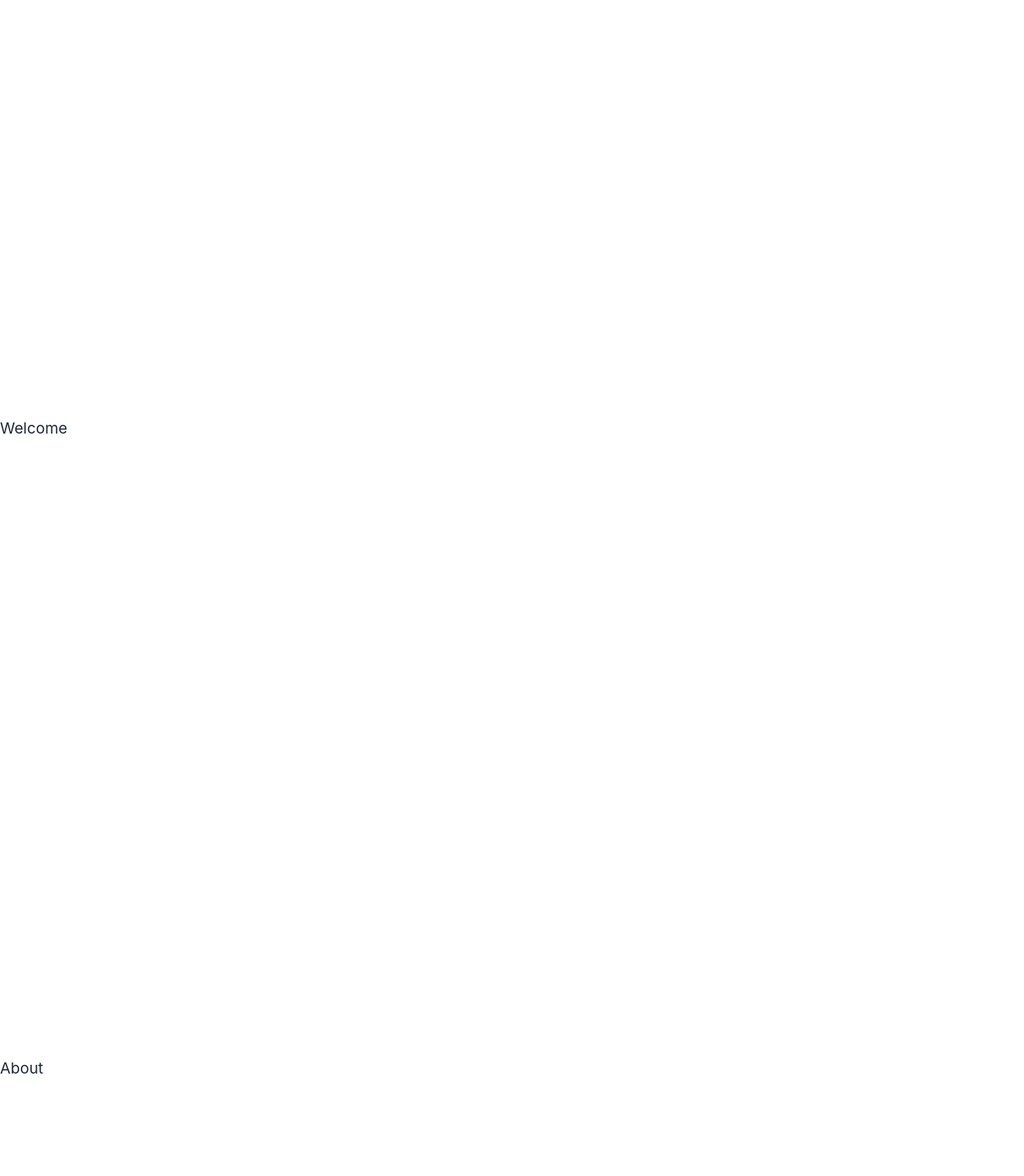
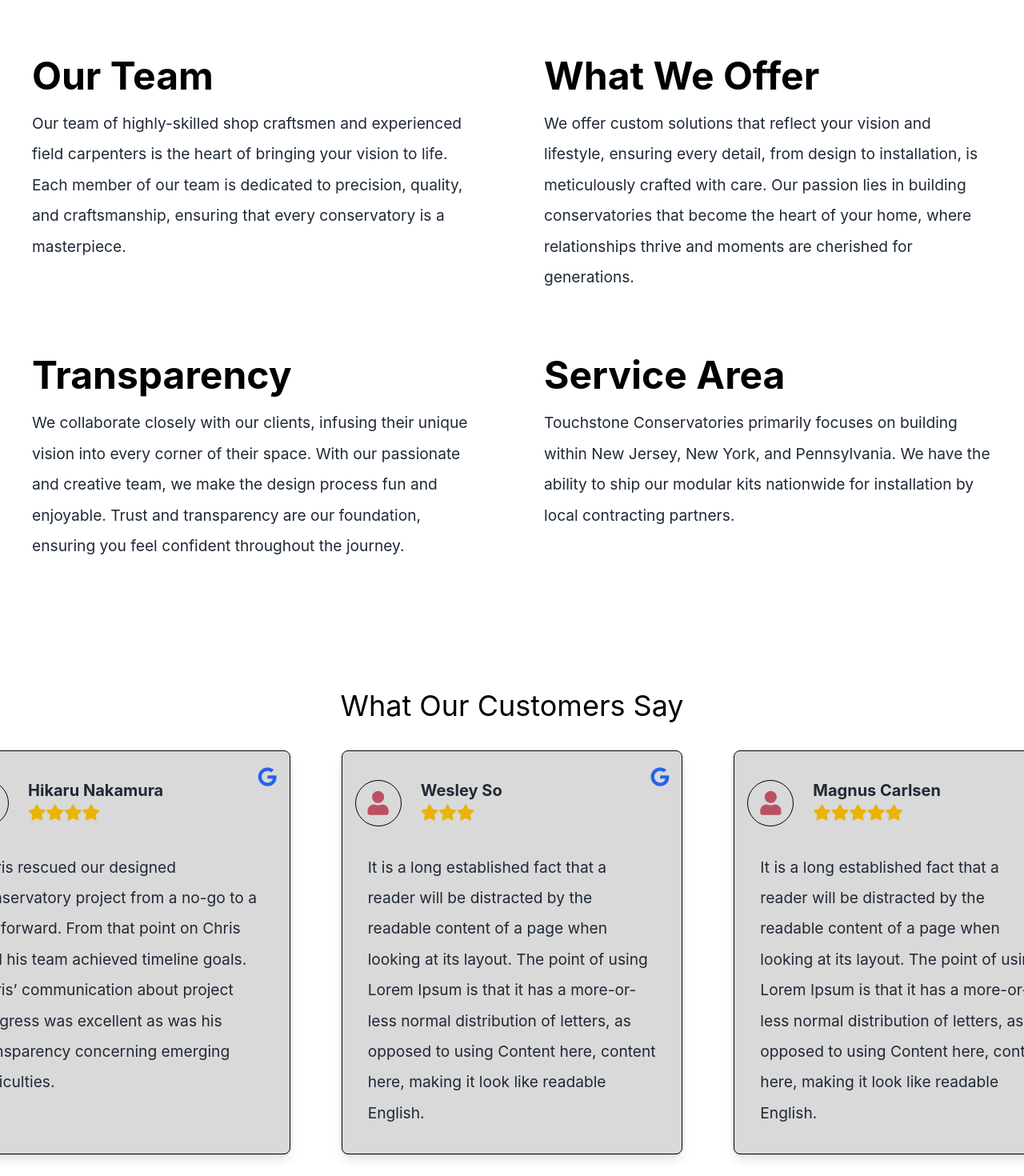
Before and after one commit to karlovkso/touchstone-conservatories, a React (Vite) app in the folder touchstone-conservatories/: page / in a window 1280 px wide. Shown: the part 340-1810 px from the top of the page at 80% size. Built offline with nearby package versions, Linux system fonts and the light colour scheme.

Commit message:
About and Feedback page

```diff
--- a/touchstone-conservatories/index.html
+++ b/touchstone-conservatories/index.html
@@ -1,8 +1,12 @@
-<!doctype html>
+<!DOCTYPE html>
 <html lang="en">
   <head>
     <meta charset="UTF-8" />
     <link rel="icon" type="image/png" href="/touchstone-logo.png" />
+    <link
+      rel="stylesheet"
+      href="https://cdnjs.cloudflare.com/ajax/libs/font-awesome/5.15.4/css/all.min.css"
+    />
     <meta name="viewport" content="width=device-width, initial-scale=1.0" />
     <title>Touchstone Conservatories</title>
   </head>
--- a/touchstone-conservatories/src/App.css
+++ b/touchstone-conservatories/src/App.css
@@ -1,20 +1,4 @@
 /* Styles for large screens (desktops and laptops) */
-.App {
-  height: 100vh;
-}
-.Feedback{
-  height: 100vh;
-}
-.Main{
-  height: 100vh;
-  border-bottom: 50px;
-}
-.About{
-  height: 100vh;
-}
-.Welcome{
-  height: 100vh;
-}
 
 
 
--- a/touchstone-conservatories/src/App.jsx
+++ b/touchstone-conservatories/src/App.jsx
@@ -10,7 +10,7 @@ import Footer from './components/footer';
 function App() {
 
   return (
-    <div>
+    <div className='bg-white'>
       <Header/>
       <Main/>
       <Welcome/>
--- a/touchstone-conservatories/src/Pages/About.jsx
+++ b/touchstone-conservatories/src/Pages/About.jsx
@@ -1,9 +1,45 @@
-import React from 'react'
+import React from 'react';
 
 export default function About() {
   return (
-    <div className='About' id='About'>
-      About
-    </div>
-  )
+    <section id="About" className="py-20 bg-white">
+      <div className="About grid grid-cols-1 lg:grid-cols-2 gap-20 lg:items-start px-4 sm:px-8 lg:px-10">
+        {/* Our Team Section */}
+        <div className="flex-col grid items-center">
+          <div className="font-bold text-3xl sm:text-4xl lg:text-5xl text-black mb-4 text-center lg:text-left">
+            Our Team
+          </div>
+          <div className="text-md leading-loose text-center lg:text-left">
+          Our team of highly-skilled shop craftsmen and experienced field carpenters is the heart of bringing your vision to life. Each member of our team is dedicated to precision, quality, and craftsmanship, ensuring that every conservatory is a masterpiece.          </div>
+        </div>
+
+        {/* What We Offer Section */}
+        <div className="flex-col grid items-center">
+          <div className="font-bold text-3xl sm:text-4xl lg:text-5xl text-black mb-4 text-center lg:text-left">
+            What We Offer
+          </div>
+          <div className="text-md  leading-loose text-center lg:text-left">
+          We offer custom solutions that reflect your vision and lifestyle, ensuring every detail, from design to installation, is meticulously crafted with care. Our passion lies in building conservatories that become the heart of your home, where relationships thrive and moments are cherished for generations.          </div>
+        </div>
+
+        {/* Transparency Section */}
+        <div className="flex-col grid items-center">
+          <div className="font-bold text-3xl sm:text-4xl lg:text-5xl text-black mb-4 text-center lg:text-left">
+            Transparency
+          </div>
+          <div className="text-md  leading-loose text-center lg:text-left">
+          We collaborate closely with our clients, infusing their unique vision into every corner of their space. With our passionate and creative team, we make the design process fun and enjoyable. Trust and transparency are our foundation, ensuring you feel confident throughout the journey.          </div>
+        </div>
+
+        {/* Service Area Section */}
+        <div className="flex-col grid items-center">
+          <div className="font-bold text-3xl sm:text-4xl lg:text-5xl text-black mb-4 text-center lg:text-left">
+            Service Area
+          </div>
+          <div className="text-md  leading-loose text-center lg:text-left">
+          Touchstone Conservatories primarily focuses on building within New Jersey, New York, and Pennsylvania. We have the ability to ship our modular kits nationwide for installation by local contracting partners.          </div>
+        </div>
+      </div>
+    </section>
+  );
 }
--- a/touchstone-conservatories/src/Pages/Feedback.jsx
+++ b/touchstone-conservatories/src/Pages/Feedback.jsx
@@ -1,7 +1,81 @@
-import React from 'react'
+import React, { useState, useEffect } from 'react';
 
 export default function Feedback() {
+  const [currentIndex, setCurrentIndex] = useState(0);
+  const carouselItems = [
+    {
+      name: 'Susan Bottomley',
+      rating: 5,
+      content: 'Chris rescued our designed conservatory project from a no-go to a go-forward. From that point on Chris and his team achieved timeline goals. Chris’ communication about project progress was excellent as was his transparency concerning emerging difficulties.',
+    },
+    {
+      name: 'Hikaru Nakamura',
+      rating: 4,
+      content: 'Chris rescued our designed conservatory project from a no-go to a go-forward. From that point on Chris and his team achieved timeline goals. Chris’ communication about project progress was excellent as was his transparency concerning emerging difficulties.',
+    },
+    {
+      name: 'Wesley So',
+      rating: 3,
+      content: 'It is a long established fact that a reader will be distracted by the readable content of a page when looking at its layout. The point of using Lorem Ipsum is that it has a more-or-less normal distribution of letters, as opposed to using Content here, content here, making it look like readable English.',
+    },
+    {
+      name: 'Magnus Carlsen',
+      rating: 5,
+      content: 'It is a long established fact that a reader will be distracted by the readable content of a page when looking at its layout. The point of using Lorem Ipsum is that it has a more-or-less normal distribution of letters, as opposed to using Content here, content here, making it look like readable English.',
+    },
+  ];
+
+  const nextSlide = () => {
+    setCurrentIndex((prevIndex) => (prevIndex + 1) % carouselItems.length);
+  };
+
+  useEffect(() => {
+    const timer = setInterval(nextSlide, 5000);
+    return () => clearInterval(timer);
+  }, []);
+
+  const orderedItems = [
+    ...carouselItems.slice(currentIndex),
+    ...carouselItems.slice(0, currentIndex),
+  ];
+
   return (
-    <div className='Feedback' id='Feedback'>Feedback</div>
-  )
+    <section id="Feedback" className="py-20">
+      <h1 className="text-black text-center text-4xl mb-5">What Our Customers Say</h1>
+      <div className="carousel-items flex overflow-x-hidden space-x-4 sm:space-x-8 justify-center">
+        {orderedItems.map((item, index) => (
+          <div
+            key={index}
+            className={`carousel-item flex-shrink-0 w-full lg:w-1/3 p-4 transition-all duration-500 ease-in-out ${index === 3 ? 'hidden' : ''}`}
+          >
+            <div className="card shadow-lg border-[0.5px] border-black rounded-lg overflow-hidden bg-[#D9D9D9] w-full">
+              <div className='flex justify-end items-end p-4'>
+                <i className="fab fa-google text-2xl text-blue-600" />
+              </div>
+
+              <div className="flex flex-row pl-4 -mt-3 items-center space-x-3">
+                <div className='mr-3 -mt-4'>
+                <div className="w-10 h-10 rounded-full p-7 border-black border-[1px] flex items-center justify-center text-white">
+                    <i className="fas fa-user text-3xl text-[#bb5062]" />
+                  </div>
+                </div>
+                <div className='-mt-5'>
+                  <div className="text-xl font-bold">{item.name}</div>
+                  <div className="text-xl font-bold">
+                    {[...Array(item.rating)].map((_, i) => (
+                      <i key={i} className="fas fa-star text-yellow-500" />
+                    ))}
+                  </div>
+                </div>
+              </div>
+
+              <div className="card-body pl-8 text-gray-800 text-md leading-loose">
+                {item.content}
+              </div>
+            </div>
+          </div>
+        ))}
+      </div>
+    </section>
+  );
 }
--- a/touchstone-conservatories/src/Pages/Main.jsx
+++ b/touchstone-conservatories/src/Pages/Main.jsx
@@ -1,7 +1,10 @@
-import React from 'react'
+import React from 'react';
 
 export default function Main() {
   return (
-    <div className='Main' id='Home'>Main</div>
-  )
+    <section id="Main" className="py-20 bg-gray-100">
+      <h2 className="text-4xl text-center font-bold text-black">Main Section</h2>
+      <p className="text-center mt-4 text-lg">Content for the Main section...</p>
+    </section>
+  );
 }
--- a/touchstone-conservatories/src/index.css
+++ b/touchstone-conservatories/src/index.css
@@ -3,11 +3,11 @@
 @tailwind utilities;
 
 :root {
-  --primary-color: #5bb462;
+  --primary-color: #fdfdfd;
   --primary-dark: #4f9c55;
   --secondary-color: #ffea00;
   --secondary-dark:#e3d002;
-  --overlay: rgba(0,0,0,.7);
+  --overlay: rgba(255, 255, 255, 0.7);
 }
 
 * {
```
Also changed, not shown: touchstone-conservatories/src/assets/star-solid.svg (added).
